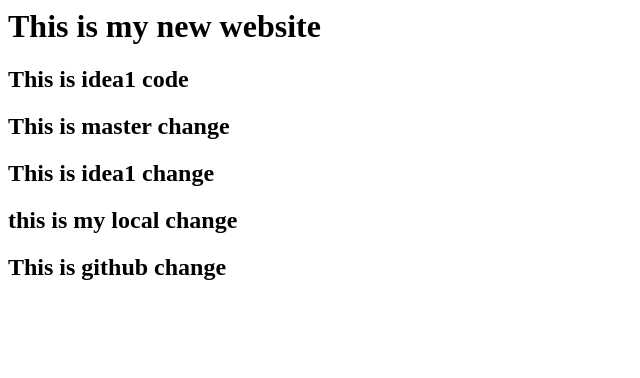
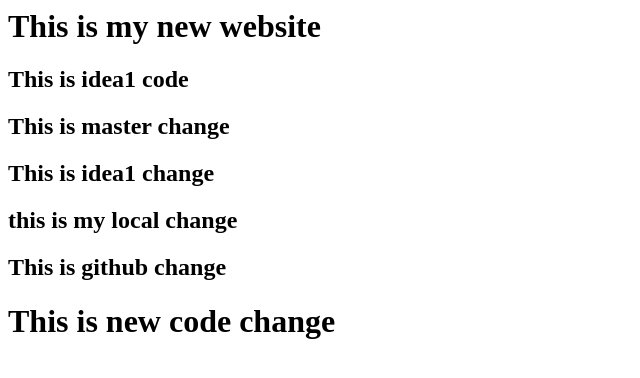
Before and after one commit to anitamundhe/webrepo, a plain HTML site: page index.html in a window 1280 px wide. Shown: the whole page, without its empty margins (0-640 px from the left). Drawn offline with Linux system fonts and the light colour scheme.

Commit message:
new change

```diff
--- a/index.html
+++ b/index.html
@@ -4,3 +4,4 @@
 <h2>This is idea1 change</h2>
 <h2>this is my local change</h2>
 <h2>This is github change</h2>
+<h1>This is new code change</h1>
```
